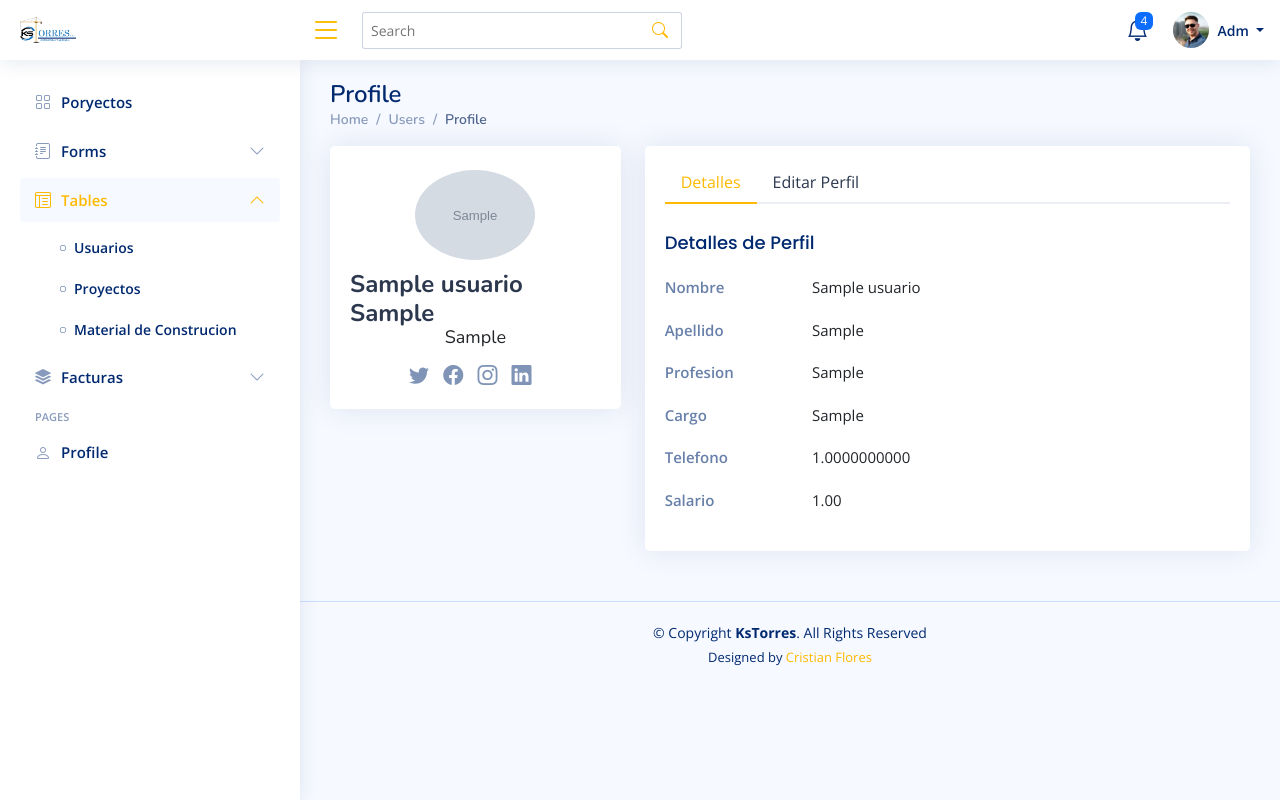
After one commit to cristiancf57/kstorres_mvc, a Flask app: page /usuarios/user_profile/1 in a window 1280 px wide. The commit adds this page. Run offline with Flask 3, Linux system fonts and the light colour scheme; tables that the repository leaves empty hold one stand-in row (values such as "Sample post"); grey boxes marked "Sample" are stand-in pictures; some libraries are stand-ins or nearby versions.

Commit message:
version 1.4

```diff
--- a/controllers/usuarios_controller.py
+++ b/controllers/usuarios_controller.py
@@ -64,3 +64,24 @@ def delete(id):
     usuario=Usuario.get_by_id(id)
     usuario.delete()
     return redirect(url_for('usuario.index'))
+
+@usuario_bp.route('/user_profile/<int:id>',methods=['GET','POST'])
+def user_profile(id):
+    usuario= Usuario.get_by_id(id)
+    if request.method=='POST':
+        nombre=request.form['nombre']
+        apellido=request.form['apellido']
+        foto=request.form['foto']
+        telefono=request.form['telefono']
+        salario=request.form['salario']
+        obs=request.form['obs']
+        id_profesion=request.form['id_profesion']
+        id_rol=request.form['id_rol']
+
+        # actualizar
+        usuario.update(nombre=nombre,apellido=apellido,foto=foto,telefono=telefono,salario=salario,obs=obs,id_profesion=id_profesion,id_rol=id_rol)
+        return redirect(url_for('usuario.index'))
+
+    profesiones = Profesion.get_all()
+    roles = Rol.get_all()
+    return usuario_view.user_profile(usuario,profesiones,roles)
--- a/models/proyectos_model.py
+++ b/models/proyectos_model.py
@@ -13,9 +13,6 @@ class Proyecto(db.Model):
     estado = db.Column(db.String(20),nullable=True)
     presupuesto = db.Column(db.Numeric(10,2),nullable=True)
     id_usuario = db.Column(db.Integer,db.ForeignKey('usuarios.id'),nullable=False)
-    # gastos = db.relationship('Gastos',backref='gasto',lazy=True)
-    # intentario = db.relationship('Inventarios',backref='almacen',lazy=True)
-    # foto = db.relationship('Fotos',backref='foto',lazy=True)
     # especificar la relacion
     usuario = db.relationship('Usuario',backref='proyecto')
 
--- a/templates/layout_adm.html
+++ b/templates/layout_adm.html
@@ -99,21 +99,25 @@
 
         </li><!-- End Notification Nav -->
 
+
         <li class="nav-item dropdown pe-3">
 
           <a class="nav-link nav-profile d-flex align-items-center pe-0" href="#" data-bs-toggle="dropdown">
-            <img src="{{url_for('static',filename='img/team/defaul.jpg')}}" alt="Profile" class="rounded-circle">
-            <span class="d-none d-md-block dropdown-toggle ps-2">K. Anderson</span>
+            <img src="{{url_for('static',filename='img/team/testimonials-5.jpg')}}" alt="Profile" class="rounded-circle">
+            <span class="d-none d-md-block dropdown-toggle ps-2"> Adm  </span>
           </a><!-- End Profile Iamge Icon -->
 
           <ul class="dropdown-menu dropdown-menu-end dropdown-menu-arrow profile">
+            {% for log in user_log %}
             <li class="dropdown-header">
-              <h6>Kevin Anderson</h6>
-              <span>Web Designer</span>
+              <h6>{{ log.nombre }} {{log.apellido}}</h6>
+              <span></span>
             </li>
+            {% endfor %}
             <li>
               <hr class="dropdown-divider">
             </li>
+
 
             <li>
               <a class="dropdown-item d-flex align-items-center" href="#">
@@ -126,20 +130,7 @@
             </li>
 
             <li>
-              <a class="dropdown-item d-flex align-items-center" href="#">
-                <i class="bi bi-gear"></i>
-                <span>Account Settings</span>
-              </a>
-            </li>
-            <li>
-              <hr class="dropdown-divider">
-            </li>
-            <li>
-              <hr class="dropdown-divider">
-            </li>
-
-            <li>
-              <a class="dropdown-item d-flex align-items-center" href="/inicio/">
+              <a class="dropdown-item d-flex align-items-center" href="{{ url_for('login.vaciar') }}">
                 <i class="bi bi-box-arrow-right"></i>
                 <span>Sign Out</span>
               </a>
@@ -147,6 +138,7 @@
 
           </ul><!-- End Profile Dropdown Items -->
         </li><!-- End Profile Nav -->
+
 
       </ul>
     </nav><!-- End Icons Navigation -->
@@ -237,7 +229,7 @@
       <li class="nav-heading">Pages</li>
 
       <li class="nav-item">
-        <a class="nav-link collapsed" href="#">
+        <a class="nav-link collapsed {{ is_active('/usuarios/user_profile') }}" href="{{ url_for('usuario.user_profile',id=4) }}">
           <i class="bi bi-person"></i>
           <span>Profile</span>
         </a>
@@ -261,7 +253,7 @@
       &copy; Copyright <strong><span>KsTorres</span></strong>. All Rights Reserved
     </div>
     <div class="credits">
-      Designed by <a href="#">Cristian Flores</a>
+      Designed by <a href="{{ url_for('login.vaciar') }}">Cristian Flores</a>
     </div>
   </footer><!-- End Footer -->
 
--- a/templates/usuarios/index.html
+++ b/templates/usuarios/index.html
@@ -40,7 +40,7 @@
                     {% for item in usuarios %}
                     <tr>
                         <th>{{ item.id }}</th>
-                        <th scope="row"><a href="#"><img src="../../static/img/team/{{ item.foto }}" alt="" width="30" class="rounded-circle"></a></th>
+                        <th scope="row"><a href="{{ url_for('usuario.user_profile',id=item.id) }}"><img src="../../static/img/team/{{ item.foto }}" alt="" width="30" class="rounded-circle"></a></th>
                         <td>{{ item.nombre }}</td>
                         <td>{{ item.apellido }}</td>
                         <td>{{ item.profesions.profesion }}</td>
--- /dev/null
+++ b/templates/usuarios/user_profile.html
@@ -0,0 +1,187 @@
+{% extends "layout_adm.html" %}
+{% block title %} KSTorres | Usuarios {% endblock %}
+
+{% block content %}
+    <div class="pagetitle">
+      <h1>Profile</h1>
+      <nav>
+        <ol class="breadcrumb">
+          <li class="breadcrumb-item"><a href="#">Home</a></li>
+          <li class="breadcrumb-item">Users</li>
+          <li class="breadcrumb-item active">Profile</li>
+        </ol>
+      </nav>
+    </div><!-- End Page Title -->
+
+    <section class="section profile">
+      <div class="row">
+        <div class="col-xl-4">
+
+          <div class="card">
+            <div class="card-body profile-card pt-4 d-flex flex-column align-items-center">
+
+              <img src="../../static/img/team/{{ usuario.foto}}" alt="Profile" class="rounded-circle">
+              <h2>{{ usuario.nombre }} {{ usuario.apellido }}</h2>
+              <h3>{{ usuario.profesions.profesion }}</h3>
+              <div class="social-links mt-2">
+                <a href="#" class="twitter"><i class="bi bi-twitter"></i></a>
+                <a href="#" class="facebook"><i class="bi bi-facebook"></i></a>
+                <a href="#" class="instagram"><i class="bi bi-instagram"></i></a>
+                <a href="#" class="linkedin"><i class="bi bi-linkedin"></i></a>
+              </div>
+            </div>
+          </div>
+
+        </div>
+
+        <div class="col-xl-8">
+
+          <div class="card">
+            <div class="card-body pt-3">
+              <!-- Bordered Tabs -->
+              <ul class="nav nav-tabs nav-tabs-bordered">
+
+                <li class="nav-item">
+                  <button class="nav-link active" data-bs-toggle="tab" data-bs-target="#profile-overview">Detalles</button>
+                </li>
+
+                <li class="nav-item">
+                  <button class="nav-link" data-bs-toggle="tab" data-bs-target="#profile-edit">Editar Perfil</button>
+                </li>
+
+              </ul>
+              <div class="tab-content pt-2">
+
+                <div class="tab-pane fade show active profile-overview" id="profile-overview">
+                  <h5 class="card-title">Detalles de Perfil</h5>
+
+                  <div class="row">
+                    <div class="col-lg-3 col-md-4 label ">Nombre</div>
+                    <div class="col-lg-9 col-md-8">{{ usuario.nombre }}</div>
+                  </div>
+
+                  <div class="row">
+                    <div class="col-lg-3 col-md-4 label ">Apellido</div>
+                    <div class="col-lg-9 col-md-8">{{ usuario.apellido }}</div>
+                  </div>
+
+                  <div class="row">
+                    <div class="col-lg-3 col-md-4 label">Profesion</div>
+                    <div class="col-lg-9 col-md-8">{{ usuario.profesions.profesion }}</div>
+                  </div>
+
+                  <div class="row">
+                    <div class="col-lg-3 col-md-4 label">Cargo</div>
+                    <div class="col-lg-9 col-md-8">{{ usuario.rols.cargo }}</div>
+                  </div>
+
+                  <div class="row">
+                    <div class="col-lg-3 col-md-4 label">Telefono</div>
+                    <div class="col-lg-9 col-md-8">{{ usuario.telefono }}</div>
+                  </div>
+
+                  <div class="row">
+                    <div class="col-lg-3 col-md-4 label">Salario</div>
+                    <div class="col-lg-9 col-md-8">{{ usuario.salario }}</div>
+                  </div>
+
+                </div>
+
+                <div class="tab-pane fade profile-edit pt-3" id="profile-edit">
+
+                  <!-- Profile Edit Form -->
+                  <form action="{{ url_for('usuario.edit',id=usuario.id) }}">
+                    <div class="row mb-3">
+                      <label for="profileImage" class="col-md-4 col-lg-3 col-form-label">Profile Image</label>
+                      <div class="col-md-8 col-lg-9">
+                        <img src="../../static/img/team/{{ usuario.foto}}" alt="Profile">
+                        <div class="pt-2">
+                          <a href="#" class="btn btn-primary btn-sm" title="Upload new profile image"><i class="bi bi-upload"></i></a>
+                          <a href="#" class="btn btn-danger btn-sm" title="Remove my profile image"><i class="bi bi-trash"></i></a>
+                        </div>
+                      </div>
+                    </div>
+
+                    <div class="row mb-3">
+                      <label for="nombre" class="col-md-4 col-lg-3 col-form-label">Nombre</label>
+                      <div class="col-md-8 col-lg-9">
+                        <input name="nombre" type="text" class="form-control" id="nombre" value="{{ usuario.nombre}}">
+                      </div>
+                    </div>
+
+                    <div class="row mb-3">
+                      <label for="apellido" class="col-md-4 col-lg-3 col-form-label">apellido</label>
+                      <div class="col-md-8 col-lg-9">
+                        <input name="apellido" type="text" class="form-control" id="apellido" value="{{ usuario.apellido}}">
+                      </div>
+                    </div>
+
+                    <div class="row mb-3">
+                      <label for="profesion" class="col-md-4 col-lg-3 col-form-label">Profesion</label>
+                      <div class="col-md-8 col-lg-9">
+                        <select name="id_profesion"  class="form-control" required id="profesion">
+                            <option value="">Seleccionar una profesion</option>
+                            {% for item in profesiones %}
+                            <option value="{{ item.id }}" {% if item.id == usuario.id_profesion %} selected {% endif %}>{{ item.profesion }}</option>
+                            {% endfor %}
+                        </select>
+                      </div>
+                    </div>
+
+                    <div class="row mb-3">
+                      <label for="cargo" class="col-md-4 col-lg-3 col-form-label">Cargo</label>
+                      <div class="col-md-8 col-lg-9">
+                        <select name="id_rol" id="" class="form-control" required id="cargo">
+                            <option value="">Seleccionar un rol</option>
+                            {% for rol in roles %}
+                            <option value="{{ rol.id }}" {% if rol.id== usuario.id_rol %} selected {% endif %}>{{ rol.cargo }}</option>
+                            {% endfor %}
+                        </select>
+                      </div>
+                    </div>
+
+                    <div class="row mb-3">
+                      <label for="telefono" class="col-md-4 col-lg-3 col-form-label">Telefono</label>
+                      <div class="col-md-8 col-lg-9">
+                        <input name="telefono" type="text" class="form-control" id="telefono" value="{{ usuario.telefono}}">
+                      </div>
+                    </div>
+
+                    <div class="row mb-3">
+                      <label for="salario" class="col-md-4 col-lg-3 col-form-label">Sueldo</label>
+                      <div class="col-md-8 col-lg-9">
+                        <input name="salario" type="number" class="form-control" id="salario" value="{{ usuario.salario}}">
+                      </div>
+                    </div>
+
+                    <div class="row mb-3">
+                        <label for="obs" class="col-md-4 col-lg-3 col-form-label">Observaciones</label>
+                        <div class="col-md-8 col-lg-9">
+                          <textarea name="obs" class="form-control" id="obs" style="height: 100px" aria-valuetext="{{ usuario.obs }}"></textarea>
+                        </div>
+                    </div>
+
+                    <!-- <div class="row mb-3">
+                      <label for="Linkedin" class="col-md-4 col-lg-3 col-form-label">Linkedin Profile</label>
+                      <div class="col-md-8 col-lg-9">
+                        <input name="linkedin" type="text" class="form-control" id="Linkedin" value="https://linkedin.com/#">
+                      </div>
+                    </div> -->
+
+                    <div class="text-center">
+                      <button type="submit" class="btn btn-primary">Guardar cambios</button>
+                    </div>
+                  </form><!-- End Profile Edit Form -->
+
+                </div>
+
+              </div><!-- End Bordered Tabs -->
+
+            </div>
+          </div>
+
+        </div>
+      </div>
+    </section>
+
+{% endblock %}
--- a/views/usuario_view.py
+++ b/views/usuario_view.py
@@ -10,3 +10,6 @@ def create(profesiones):
 def edit(usuario,profesiones,roles):
     # se requiere profesiones y usuarios
     return render_template('usuarios/edit.html',usuario=usuario,profesiones=profesiones,roles=roles)
+
+def user_profile(usuario,profesiones,roles):
+    return render_template('usuarios/user_profile.html',usuario=usuario,profesiones=profesiones,roles=roles)
```
Also changed, not shown: controllers/login_controller.py (+17 -6 lines).
